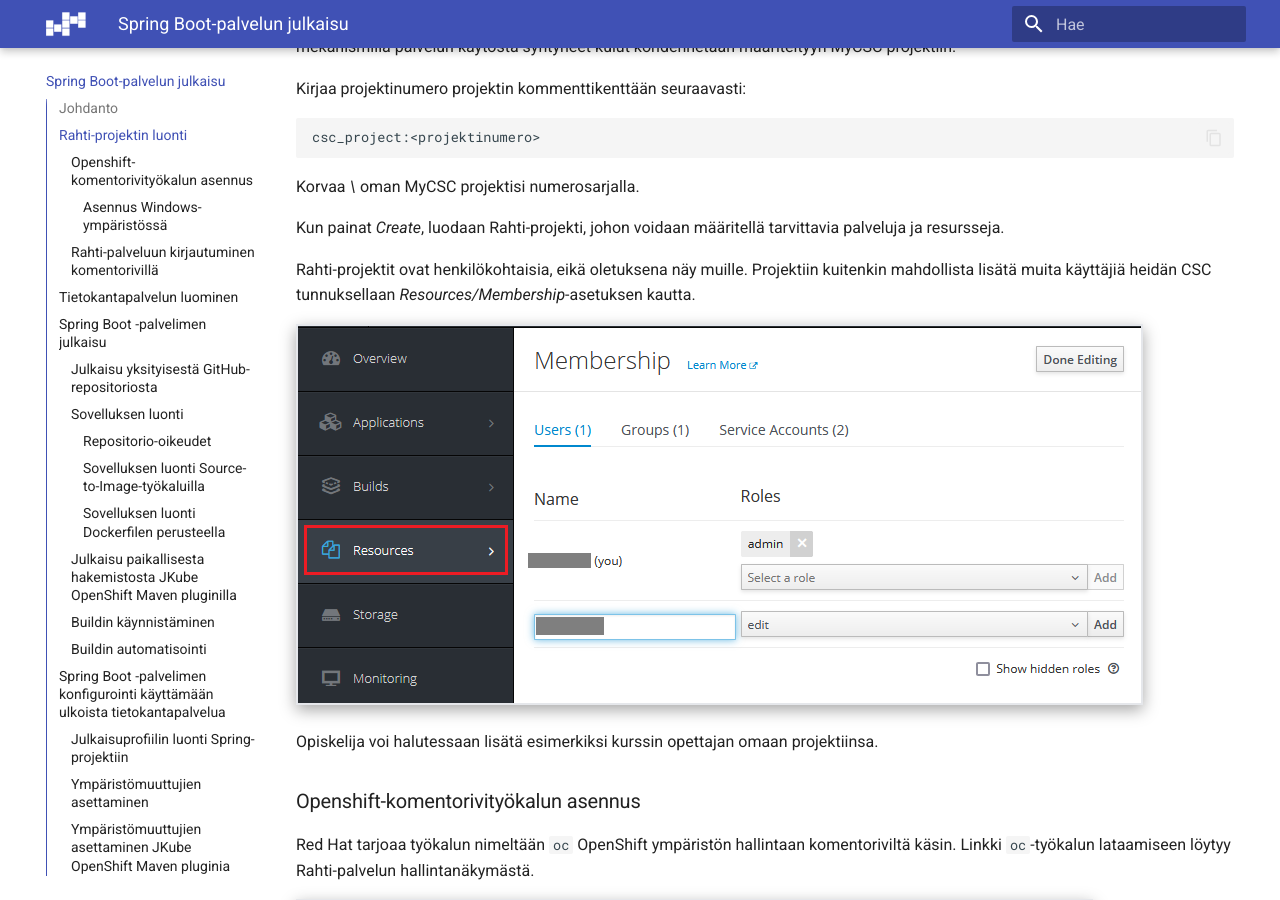
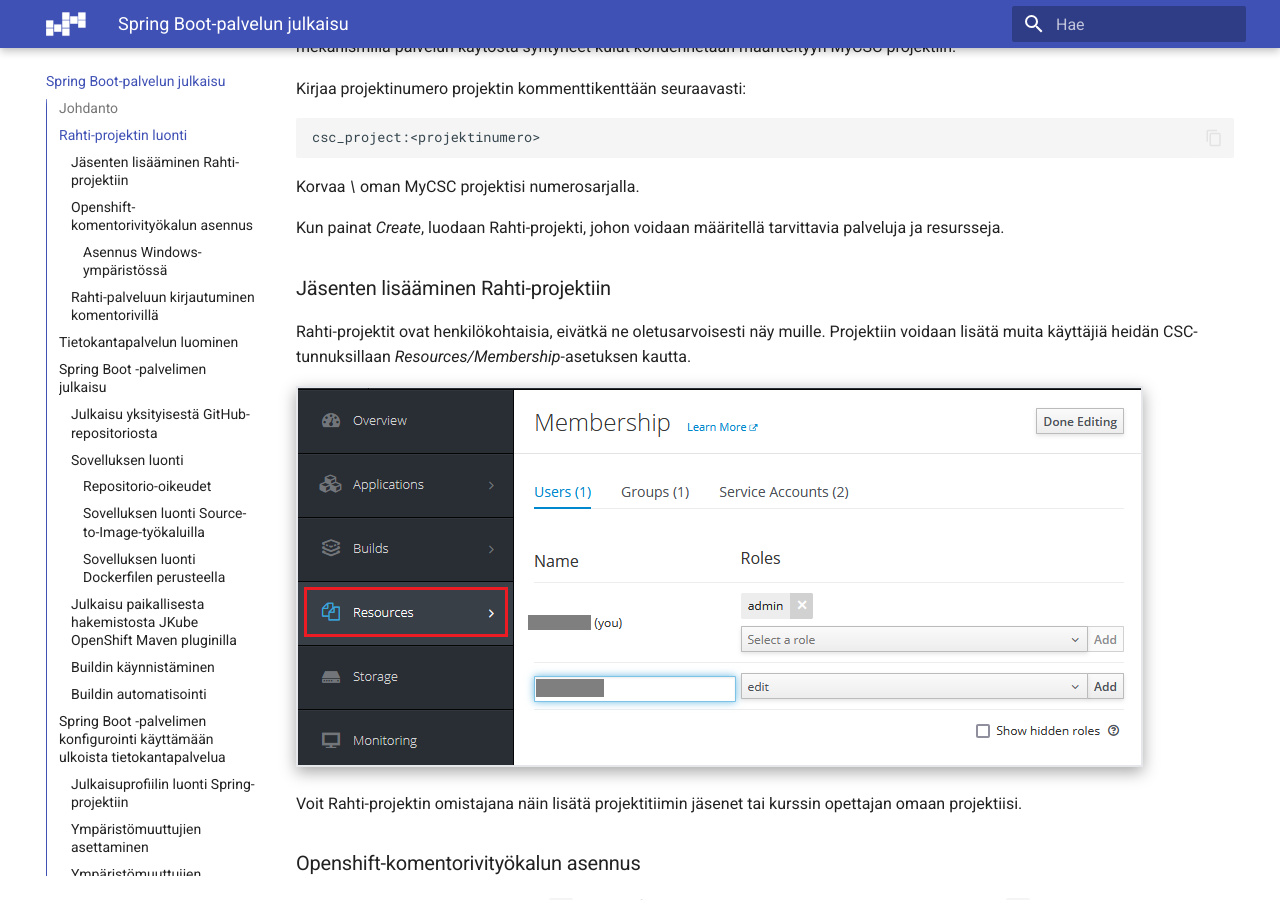
Before and after one commit to haagahelia/hh-csc-docs, an MkDocs documentation site: the page built from docs/ohje_spring_rahti.md, in a window 1280 px wide and 900 px high, scrolled down 2264 px. Built offline with MkDocs 1.6.1 and Material for MkDocs 9.7.7, drawn with Linux system fonts in a browser that asks for light colours.

Commit message:
Täydennetty hieman ohjeita Rahti-projektin perustamiseen

```diff
--- a/docs/ohje_spring_rahti.md
+++ b/docs/ohje_spring_rahti.md
@@ -47,11 +47,13 @@
 
 Kun painat _Create_, luodaan Rahti-projekti, johon voidaan määritellä tarvittavia palveluja ja resursseja.
 
-Rahti-projektit ovat henkilökohtaisia, eikä oletuksena näy muille. Projektiin kuitenkin mahdollista lisätä muita käyttäjiä heidän CSC tunnuksellaan _Resources/Membership_-asetuksen kautta.
+### Jäsenten lisääminen Rahti-projektiin
+
+Rahti-projektit ovat henkilökohtaisia, eivätkä ne oletusarvoisesti näy muille. Projektiin voidaan lisätä muita käyttäjiä heidän CSC-tunnuksillaan _Resources/Membership_-asetuksen kautta.
 
 ![](img/rahti_add_member.png)
 
-Opiskelija voi halutessaan lisätä esimerkiksi kurssin opettajan omaan projektiinsa.
+Voit Rahti-projektin omistajana näin lisätä projektitiimin jäsenet tai kurssin opettajan omaan projektiisi.
 
 ### Openshift-komentorivityökalun asennus
 
```
